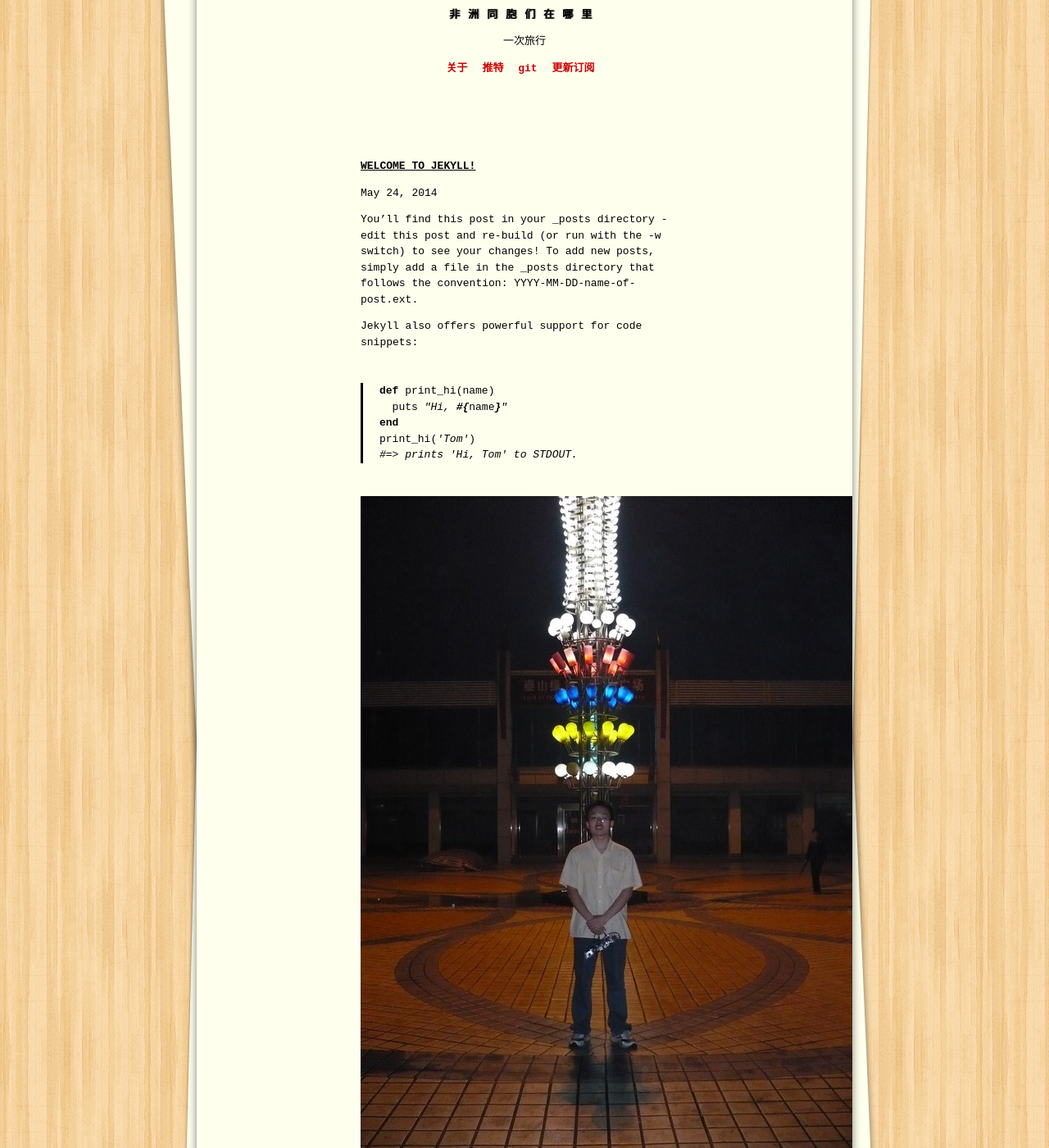
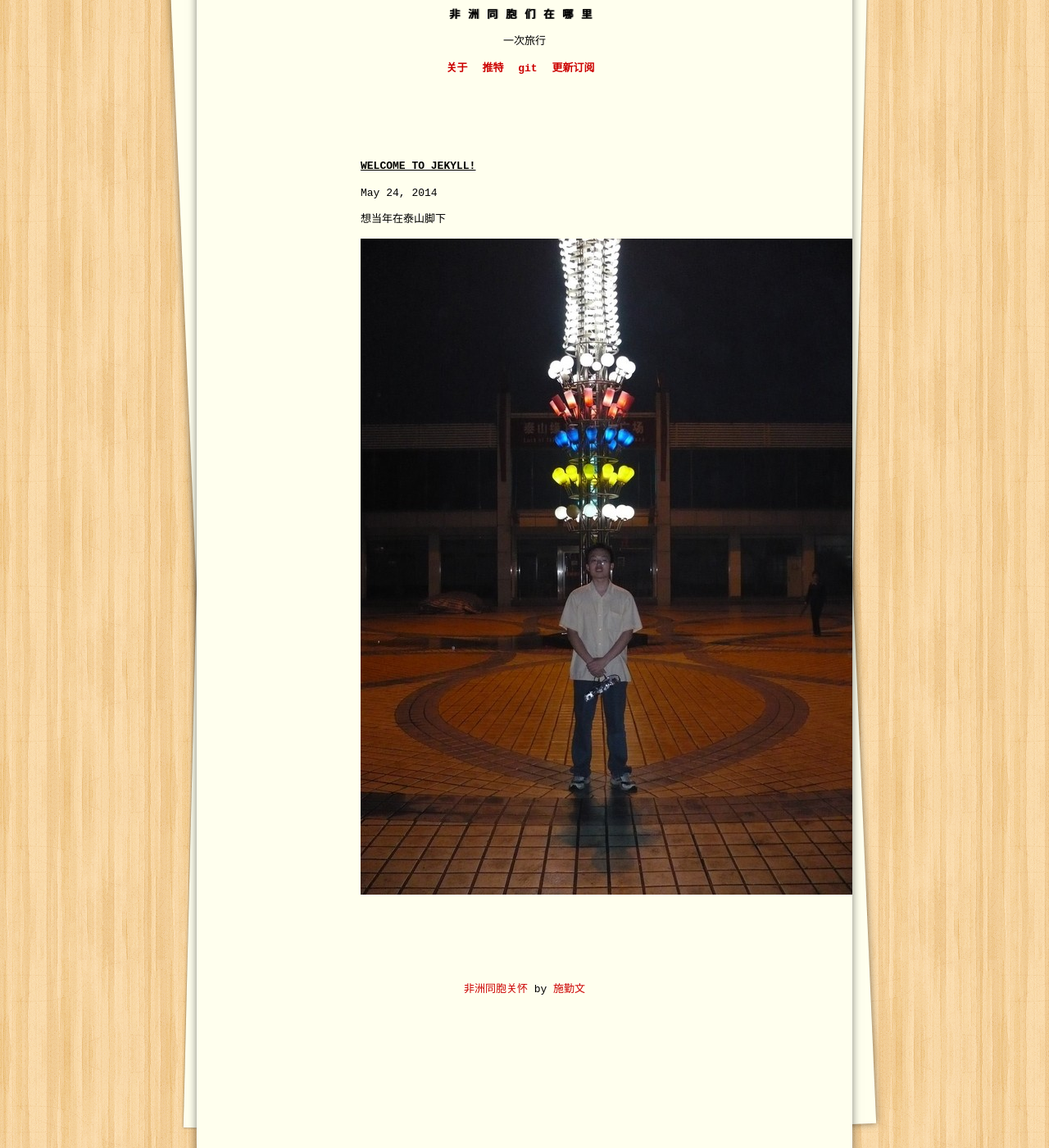
Before and after one commit to qinwenshi/africanbrother.github.io, a Jekyll site: the page built from _posts/2014-05-24-welcome-to-jekyll.markdown, in a window 1280 px wide and 1400 px high, scrolled down 300 px. Shown: the whole window at 82% size. Built offline with Jekyll 4.4.1, drawn with Linux system fonts in a browser that asks for light colours; some of the changed text lies outside the part shown.

Commit message:
updated a photo

```diff
--- a/_posts/2014-05-24-welcome-to-jekyll.markdown
+++ b/_posts/2014-05-24-welcome-to-jekyll.markdown
@@ -2,28 +2,12 @@
 layout: post
 title:  "Welcome to Jekyll!"
 date:   2014-05-24 23:52:38
-categories: jekyll update
+categories: 非洲人的足迹
 ---
 
-You'll find this post in your `_posts` directory - edit this post and re-build (or run with the `-w` switch) to see your changes!
-To add new posts, simply add a file in the `_posts` directory that follows the convention: YYYY-MM-DD-name-of-post.ext.
-
-Jekyll also offers powerful support for code snippets:
-
-{% highlight ruby %}
-def print_hi(name)
-  puts "Hi, #{name}"
-end
-print_hi('Tom')
-#=> prints 'Hi, Tom' to STDOUT.
-{% endhighlight %}
-
+想当年在泰山脚下
 
 ![泰山脚下][taishan]
 
 
-Check out the [Jekyll docs][jekyll] for more info on how to get the most out of Jekyll. File all bugs/feature requests at [Jekyll's GitHub repo][jekyll-gh].
-
-[jekyll-gh]: https://github.com/jekyll/jekyll
-[jekyll]:    http://jekyllrb.com
 [taishan]:	 /images/taishan.jpg
```
